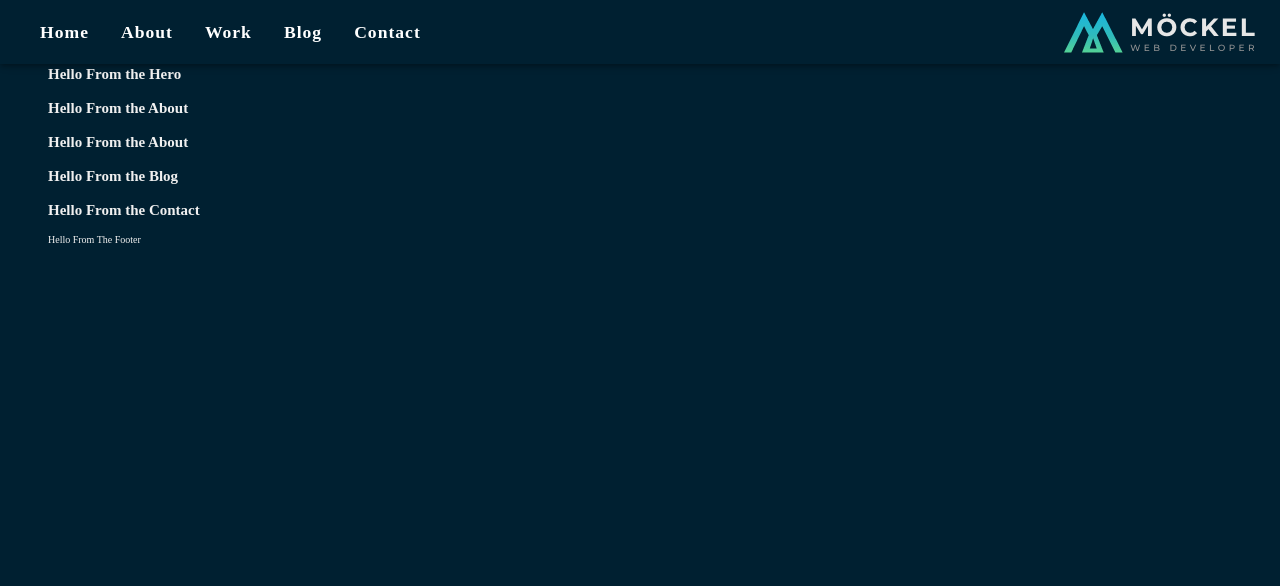
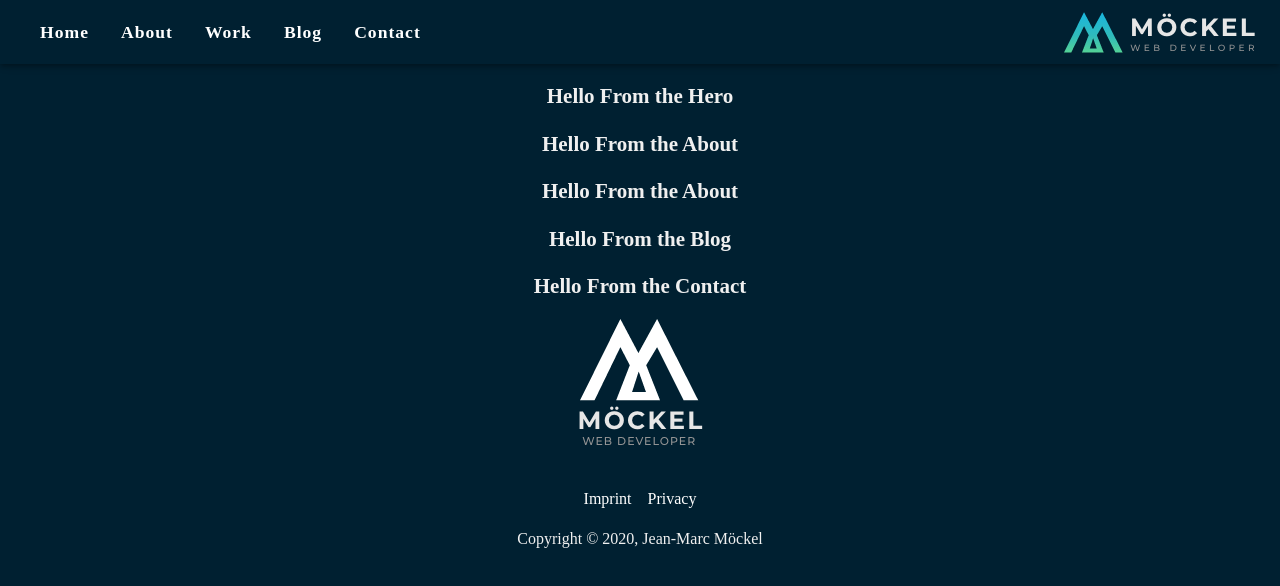
Before and after one commit to jeanmarc5592/portfolio, a Gatsby site: page / in a window 1280 px wide. Built offline with nearby package versions, Linux system fonts and the light colour scheme; Gatsby itself is replaced by a stand-in of ours.

Commit message:
Add Footer

```diff
--- a/src/components/Footer/Footer.jsx
+++ b/src/components/Footer/Footer.jsx
@@ -1,7 +1,51 @@
 import React from "react"
+import { Link } from "gatsby"
+import { Typography } from "@material-ui/core"
+import { makeStyles } from "@material-ui/styles"
+import logoWhite from "../../../static/Logo-2.png"
+import * as ROUTES from "../../constants/routes"
+
+const useStyles = makeStyles(theme => ({
+  link: {
+    color: theme.palette.common.white,
+    textDecoration: "none",
+    transition: "all 0.3s",
+    "&:nth-last-of-type(even)": {
+      marginRight: "1rem",
+    },
+    "&:hover": {
+      color: theme.palette.secondary.main,
+    },
+  },
+}))
 
 const Footer = () => {
-  return <div>Hello From The Footer</div>
+  const classes = useStyles()
+
+  return (
+    <footer style={{ textAlign: "center" }}>
+      <img src={logoWhite} alt="logo white" style={{ marginBottom: "2rem" }} />
+      <div
+        style={{
+          display: "flex",
+          justifyContent: "center",
+          marginBottom: "1rem",
+        }}
+      >
+        <Link to={ROUTES.imprint} className={classes.link}>
+          <Typography variant="body1">Imprint</Typography>
+        </Link>
+        <Link to={ROUTES.privacy} className={classes.link}>
+          <Typography variant="body1">Privacy</Typography>
+        </Link>
+      </div>
+      <div>
+        <Typography variant="body1">
+          Copyright &copy; {new Date().getFullYear()}, Jean-Marc Möckel
+        </Typography>
+      </div>
+    </footer>
+  )
 }
 
 export default Footer
--- a/src/components/Layout/Layout.jsx
+++ b/src/components/Layout/Layout.jsx
@@ -9,7 +9,6 @@ import Footer from "../Footer/Footer"
 const theme = createMuiTheme({
   typography: {
     fontFamily: "Montserrat",
-    fontSize: 10,
   },
   palette: {
     primary: {
@@ -34,8 +33,16 @@ const Layout = ({ children }) => {
     <ThemeProvider theme={theme}>
       <CssBaseline />
       <Navbar />
-      <Container maxWidth="lg" style={{ marginTop: 64, padding: "0 48px" }}>
-        <Box component="main">{children}</Box>
+      <Container maxWidth="lg" style={{ marginTop: "64px" }}>
+        <Box
+          component="main"
+          style={{
+            textAlign: "center",
+            overflow: "auto",
+          }}
+        >
+          {children}
+        </Box>
         <Footer />
       </Container>
     </ThemeProvider>
--- a/src/components/Navbar/Navbar.jsx
+++ b/src/components/Navbar/Navbar.jsx
@@ -12,7 +12,6 @@ import {
 import { MdMenu, MdClose } from "react-icons/md"
 import NavMenu from "../NavMenu/NavMenu"
 import logo from "../../../static/Logo-1.png"
-import logoWhite from "../../../static/Logo-2.png"
 
 const drawerWidth = "75%"
 const useStyles = makeStyles(theme => ({
--- /dev/null
+++ b/src/constants/routes.js
@@ -0,0 +1,2 @@
+export const imprint = "/imprint"
+export const privacy = "/privacy"
--- a/src/pages/index.js
+++ b/src/pages/index.js
@@ -1,4 +1,5 @@
 import React from "react"
+import { useMediaQuery, useTheme } from "@material-ui/core"
 import Layout from "../components/Layout/Layout"
 import Hero from "../components/Hero/Hero"
 import About from "../components/About/About"
@@ -7,6 +8,8 @@ import Blog from "../components/Blog/Blog"
 import Contact from "../components/Contact/Contact"
 
 export default () => {
+  const theme = useTheme()
+  const upSmall = useMediaQuery("s")
   return (
     <Layout>
       <Hero />
```
Also changed, not shown: src/pages/imprint.js (added, +8 -0 lines), src/pages/privacy.js (added, +7 -0 lines).
